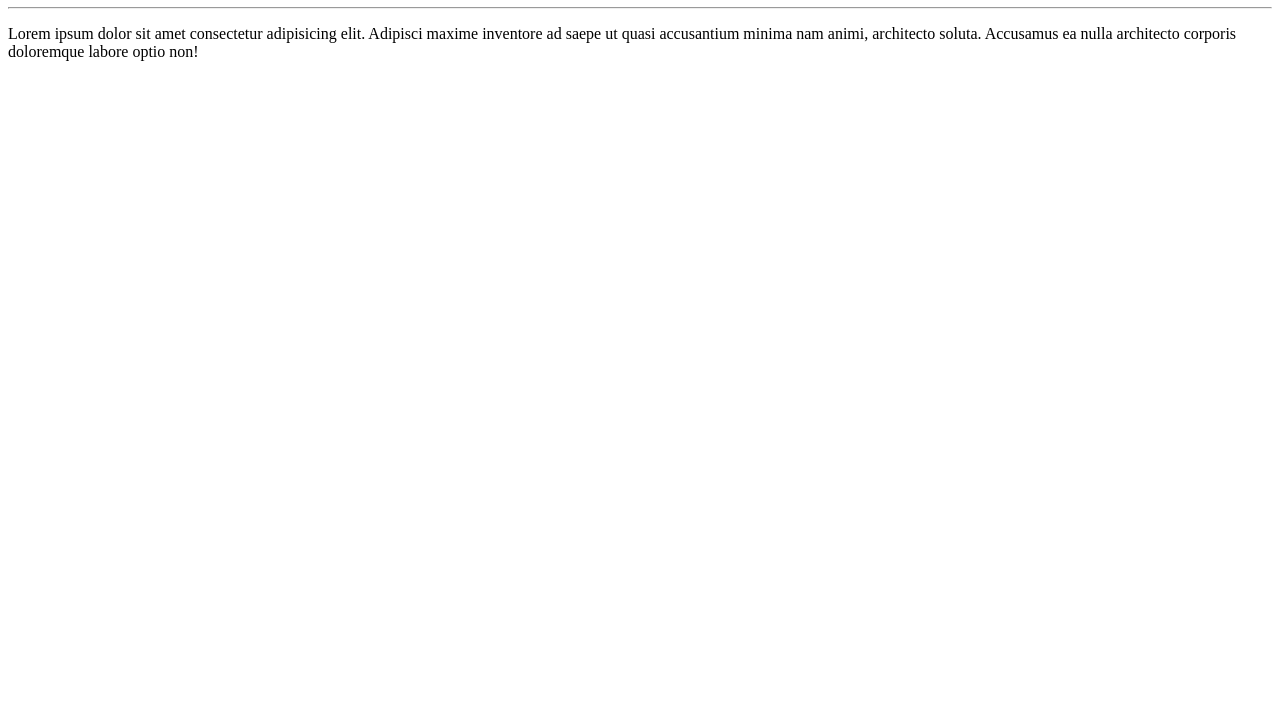
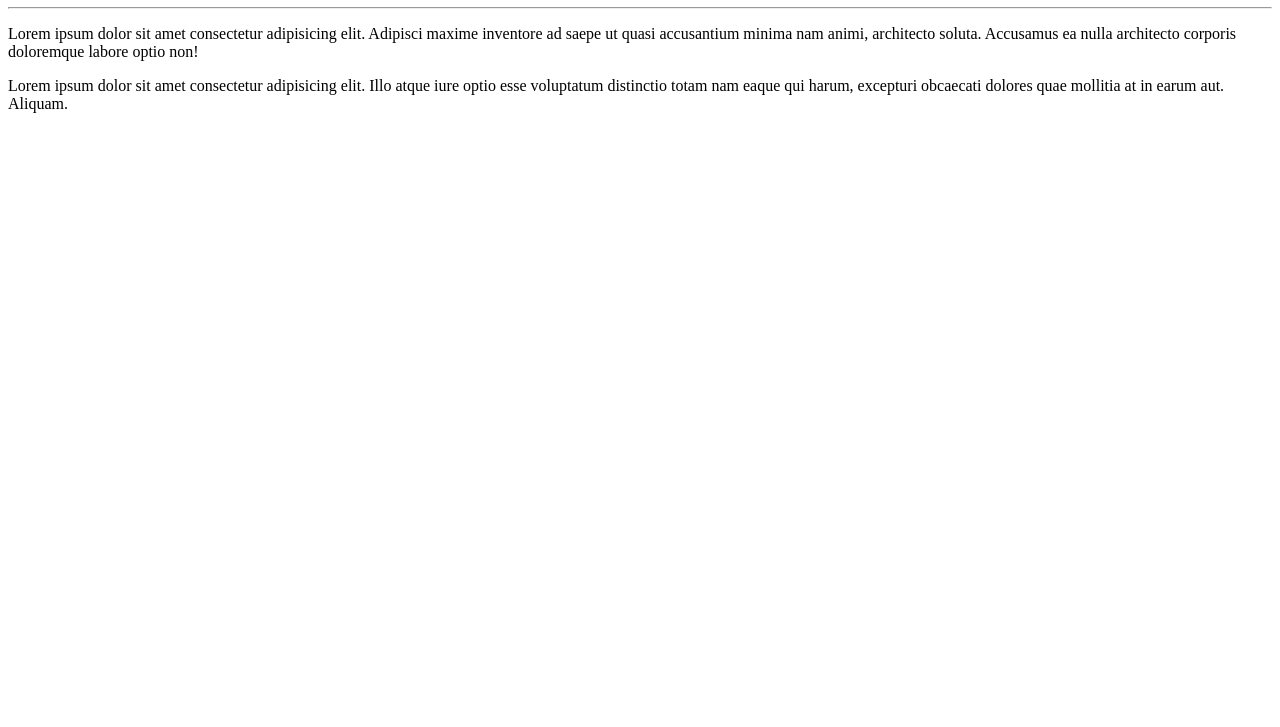
Before and after one commit to luanhs14/Ola-Mundo, a plain HTML site: page site-exemplo/index.html in a window 1280 px wide. Shown: the part 73-800 px from the top of the page. Drawn offline with Linux system fonts and the light colour scheme.

Commit message:
adicionei um parágrafo

```diff
--- a/site-exemplo/index.html
+++ b/site-exemplo/index.html
@@ -10,6 +10,6 @@
     <h1>Olá, Mundo!</h1>
     <hr>
     <p>Lorem ipsum dolor sit amet consectetur adipisicing elit. Adipisci maxime inventore ad saepe ut quasi accusantium minima nam animi, architecto soluta. Accusamus ea nulla architecto corporis doloremque labore optio non!</p>
-
+    <p>Lorem ipsum dolor sit amet consectetur adipisicing elit. Illo atque iure optio esse voluptatum distinctio totam nam eaque qui harum, excepturi obcaecati dolores quae mollitia at in earum aut. Aliquam.</p>
 </body>
 </html>
```
